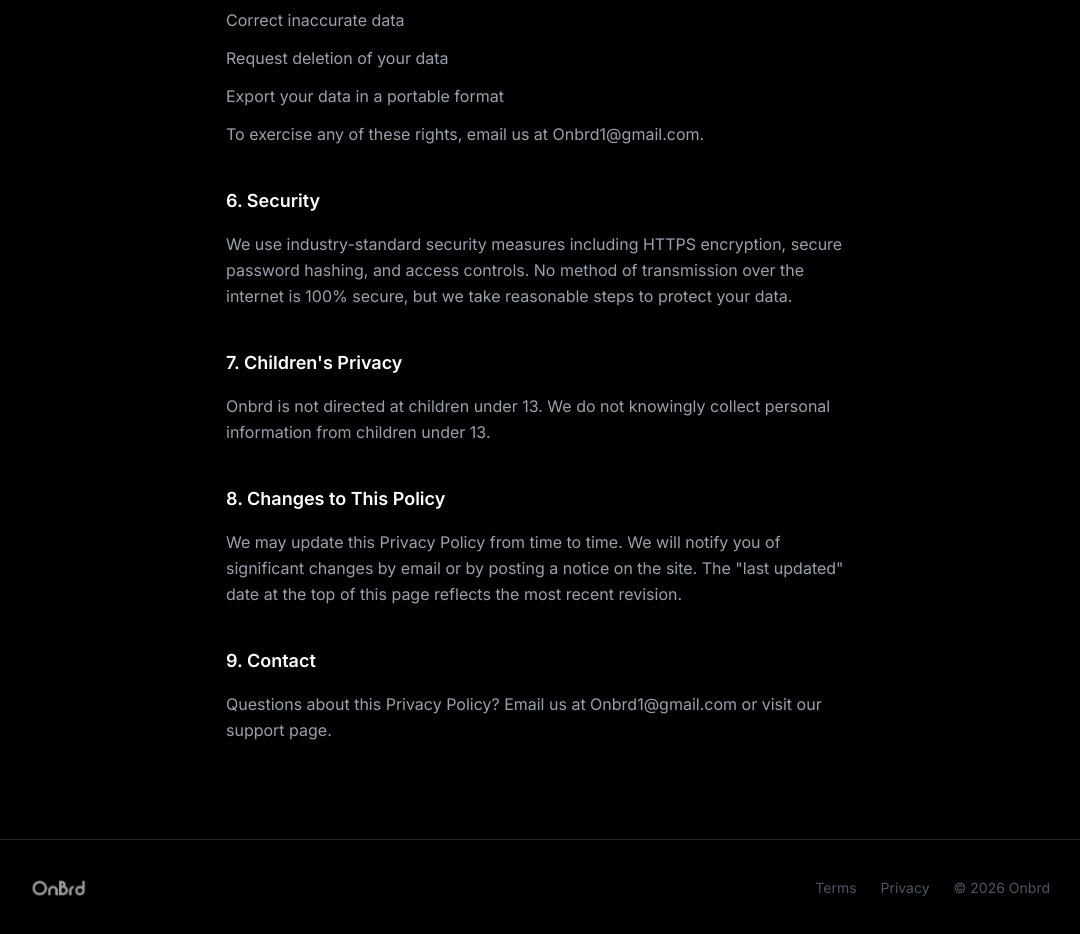
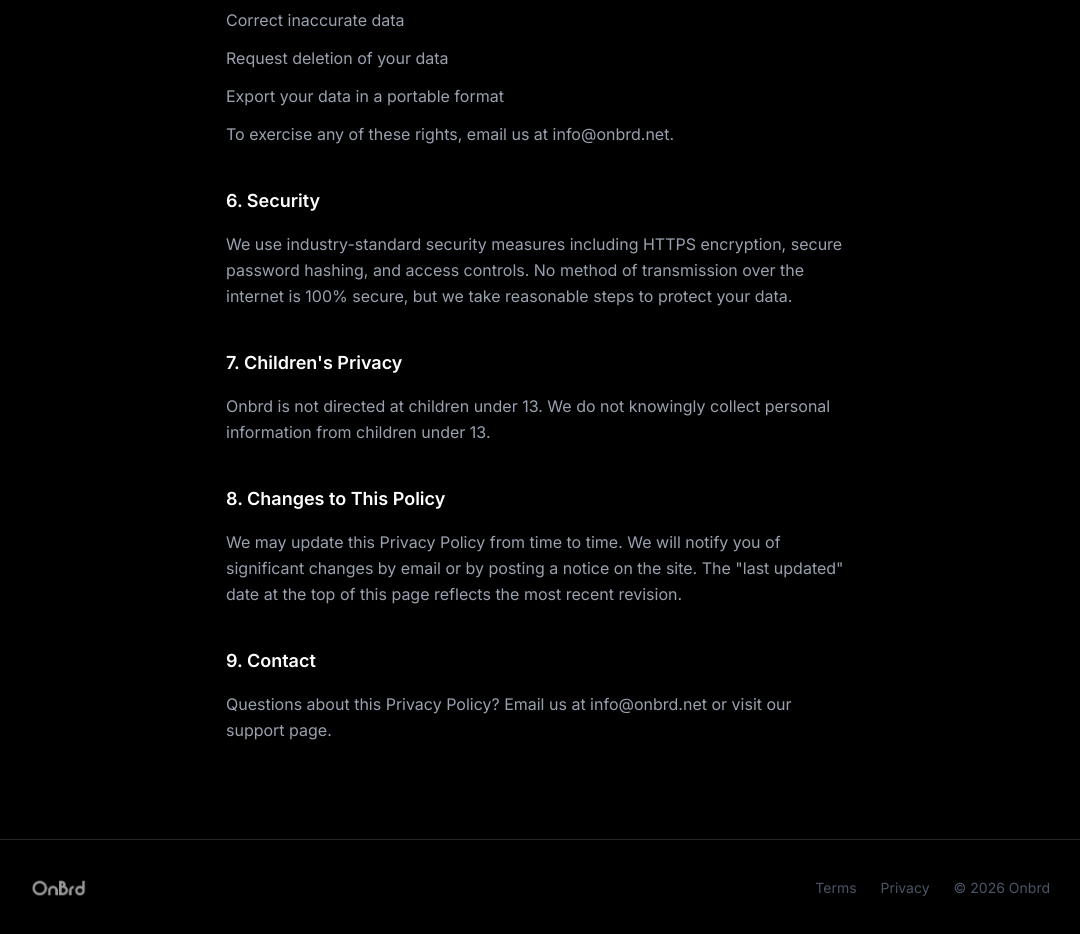
Before and after one commit to jp05831/onbrd, a Next.js app: page /privacy in a window 1280 px wide. Shown: the part 1600-2534 px from the top of the page, without its empty margins (102-1182 px from the left). Built offline with nearby package versions, Linux system fonts and the light colour scheme.

Commit message:
Replace Onbrd1@gmail.com with info@onbrd.net across all pages

```diff
--- a/app/api/support/route.ts
+++ b/app/api/support/route.ts
@@ -18,7 +18,7 @@ export async function POST(req: NextRequest) {
 
     await resend.emails.send({
       from: 'Onbrd Support <noreply@onbrd.net>',
-      to: 'Onbrd1@gmail.com',
+      to: 'info@onbrd.net',
       replyTo: email,
       subject: `[Support] ${subject} — from ${name}`,
       html: `
--- a/app/dashboard/billing/page.tsx
+++ b/app/dashboard/billing/page.tsx
@@ -310,7 +310,7 @@ export default function BillingPage() {
           <p className="text-sm text-gray-500 dark:text-gray-400 mt-0.5">
             Not happy? Email us within 7 days of your purchase and we'll refund you — no questions asked.{' '}
             <a
-              href="mailto:Onbrd1@gmail.com?subject=Refund Request"
+              href="mailto:info@onbrd.net?subject=Refund Request"
               className="text-blue-600 dark:text-blue-400 hover:underline font-medium"
             >
               Contact support →
--- a/app/dashboard/support/page.tsx
+++ b/app/dashboard/support/page.tsx
@@ -180,7 +180,7 @@ export default function DashboardSupportPage() {
             {status === 'error' && (
               <p className="text-sm text-red-500">
                 Something went wrong. Email us directly at{' '}
-                <a href="mailto:Onbrd1@gmail.com" className="underline">Onbrd1@gmail.com</a>.
+                <a href="mailto:info@onbrd.net" className="underline">info@onbrd.net</a>.
               </p>
             )}
             <button
--- a/app/privacy/page.tsx
+++ b/app/privacy/page.tsx
@@ -85,7 +85,7 @@ export default function PrivacyPage() {
                 'Correct inaccurate data',
                 'Request deletion of your data',
                 'Export your data in a portable format',
-                'To exercise any of these rights, email us at Onbrd1@gmail.com.',
+                'To exercise any of these rights, email us at info@onbrd.net.',
               ],
             },
             {
@@ -109,7 +109,7 @@ export default function PrivacyPage() {
             {
               title: '9. Contact',
               content: [
-                'Questions about this Privacy Policy? Email us at Onbrd1@gmail.com or visit our support page.',
+                'Questions about this Privacy Policy? Email us at info@onbrd.net or visit our support page.',
               ],
             },
           ].map((section, i) => (
--- a/app/support/page.tsx
+++ b/app/support/page.tsx
@@ -254,7 +254,7 @@ export default function SupportPage() {
               {status === 'error' && (
                 <p className="text-sm text-red-400">
                   Something went wrong. Try again or email us directly at{' '}
-                  <a href="mailto:Onbrd1@gmail.com" className="underline">Onbrd1@gmail.com</a>.
+                  <a href="mailto:info@onbrd.net" className="underline">info@onbrd.net</a>.
                 </p>
               )}
               <button
--- a/app/terms/page.tsx
+++ b/app/terms/page.tsx
@@ -120,7 +120,7 @@ export default function TermsPage() {
             {
               title: '12. Contact',
               content: [
-                'Questions about these Terms? Email us at Onbrd1@gmail.com.',
+                'Questions about these Terms? Email us at info@onbrd.net.',
               ],
             },
           ].map((section, i) => (
```
